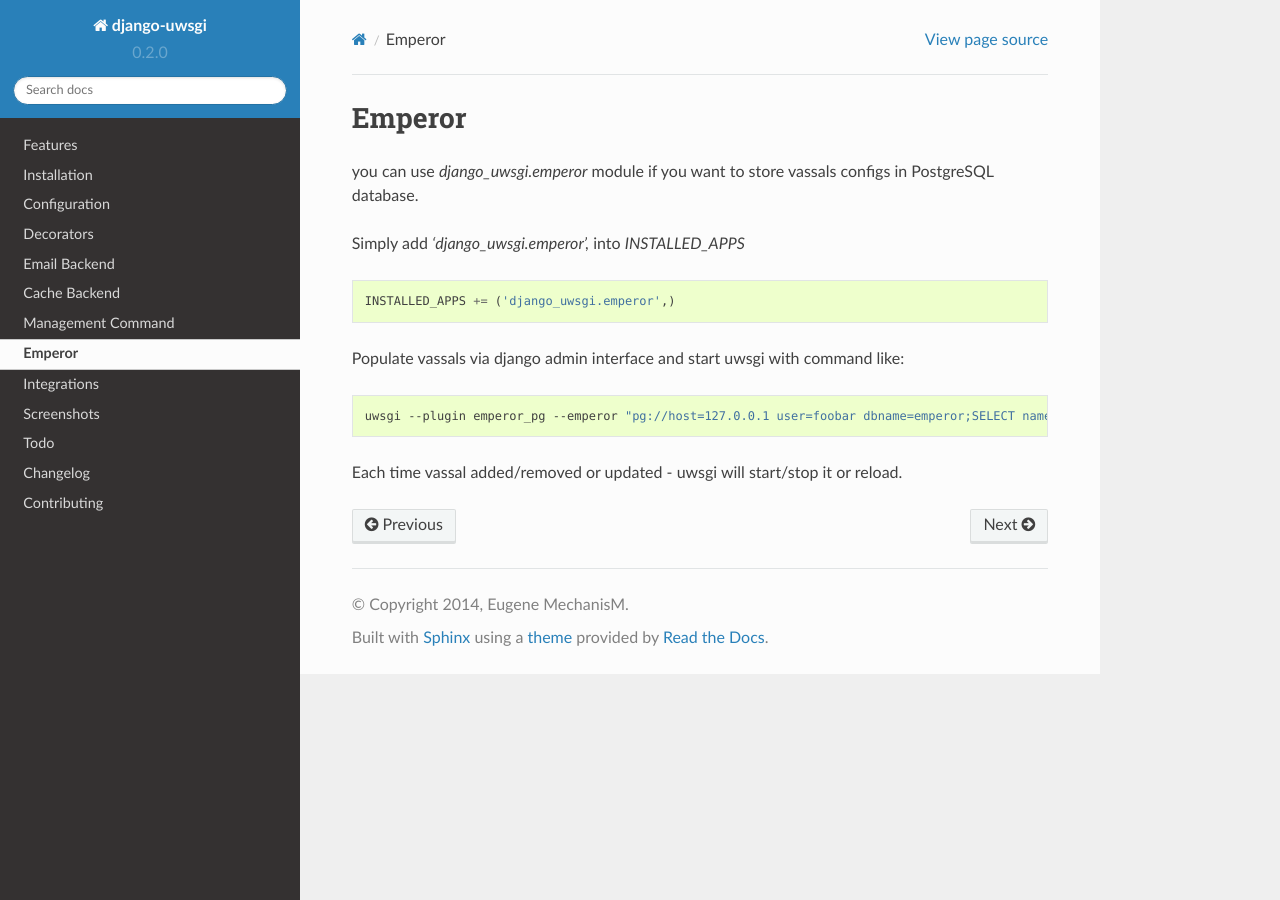
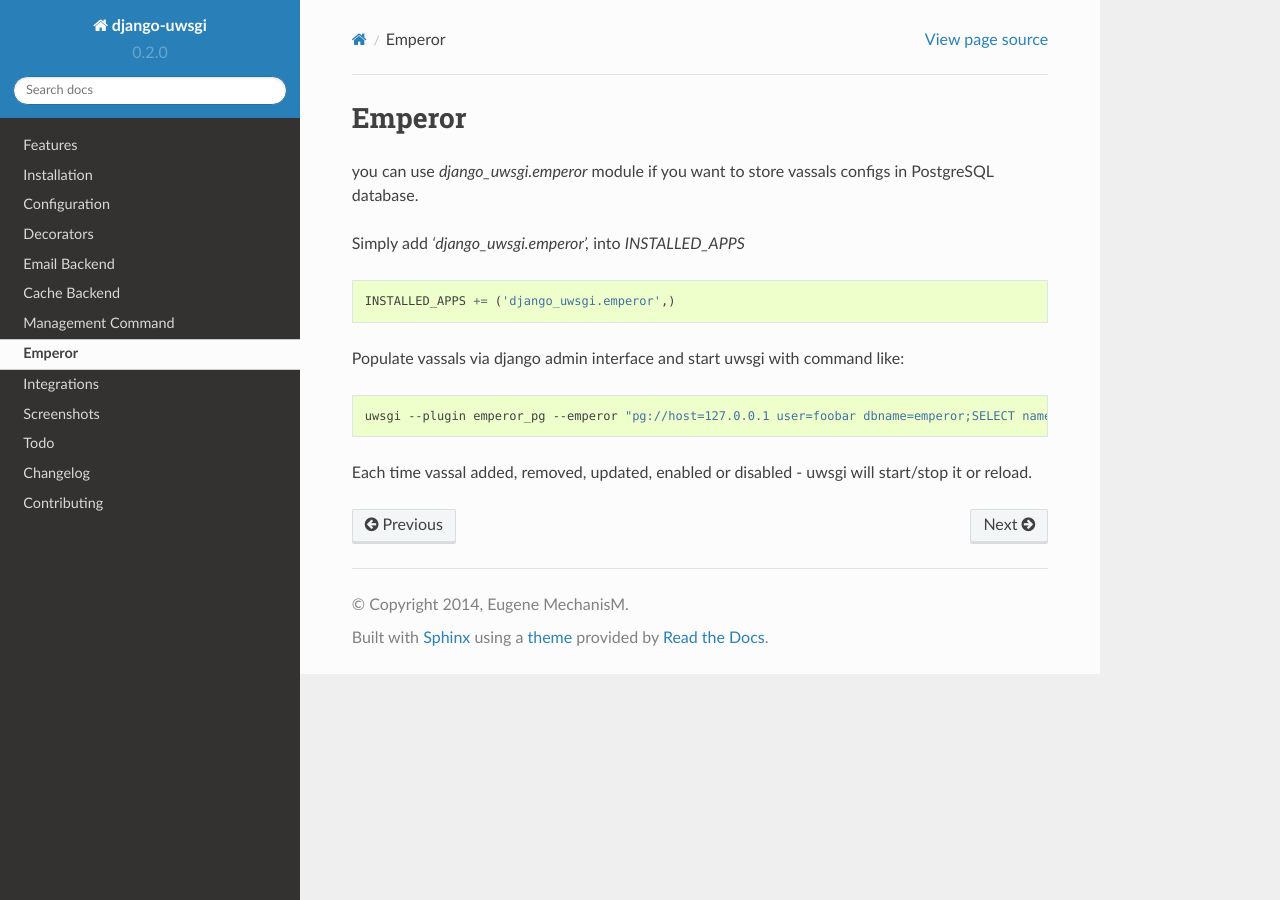
Before and after one commit to unbit/django-uwsgi, a Sphinx documentation site: the page built from docs/emperor.rst, in a window 1280 px wide. Built offline with Sphinx 7.4.7 and the Read the Docs theme 2.0.0, drawn with Linux system fonts in a browser that asks for light colours.

Commit message:
Emperor's Vassal docs enabled/disabled

```diff
--- a/docs/emperor.rst
+++ b/docs/emperor.rst
@@ -14,7 +14,7 @@ Populate vassals via django admin interface and start uwsgi with command like:
 
 .. code-block:: sh
 
-   uwsgi --plugin emperor_pg --emperor "pg://host=127.0.0.1 user=foobar dbname=emperor;SELECT name,config,ts FROM vassals"
+   uwsgi --plugin emperor_pg --emperor "pg://host=127.0.0.1 user=foobar dbname=emperor;SELECT name,config,ts FROM vassals WHERE enabled = True"
 
 
-Each time vassal added/removed or updated - uwsgi will start/stop it or reload.
+Each time vassal added, removed, updated, enabled or disabled - uwsgi will start/stop it or reload.
```
